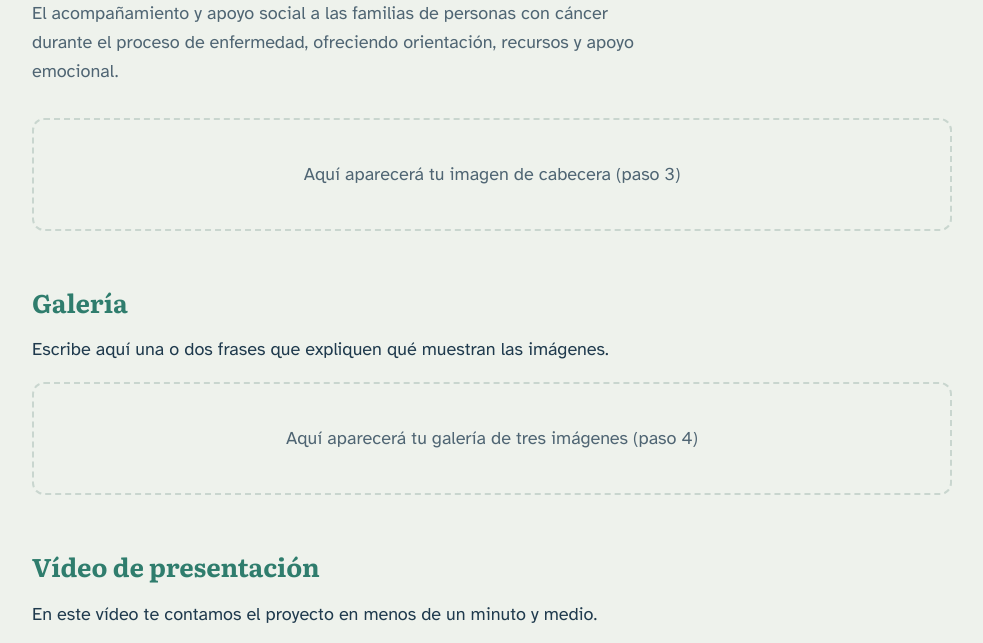
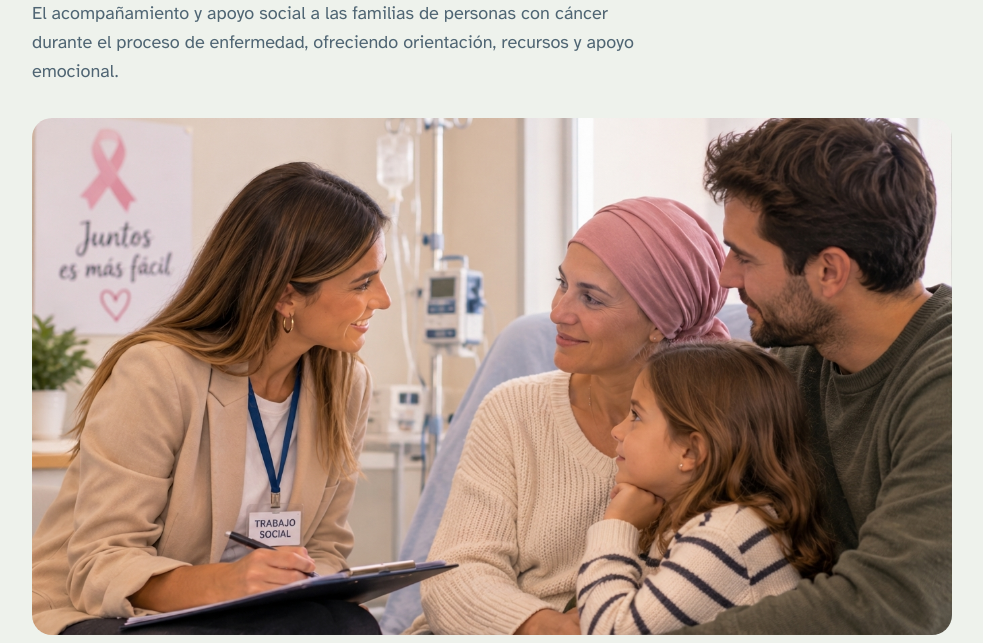
Before and after one commit to mariamartinezara-lgtm/imagen-video, a plain HTML site: page index.html in a window 1280 px wide. Shown: the part 119-762 px from the top of the page, without its empty margins (148-1131 px from the left). Drawn offline with Linux system fonts and the light colour scheme.

Commit message:
Foto cabecera

```diff
--- a/index.html
+++ b/index.html
@@ -148,7 +148,7 @@
     <p class="subtitulo">El acompañamiento y apoyo social a las familias de personas con cáncer durante el proceso de enfermedad, ofreciendo orientación, recursos y apoyo emocional.</p>
     <div class="zona" data-aviso="Aquí aparecerá tu imagen de cabecera (paso 3)">
       <!-- PASO 3: CABECERA ============================ INICIO -->
-
+       <img class="imagen-cabecera" src="img/cabecera.png.jpg" alt="En la primera imagen soy una trabajadora social sentada en la sala de atención social de oncología junto a tres familiares, donde con una actitud cercana y empática escucho activamente y sujeto las manos de una mujer emocionada para brindarle apoyo, frente a un escritorio con folletos y una carpeta de apoyo social">
       <!-- PASO 3: CABECERA =============================== FIN -->
     </div>
   </header>
```
